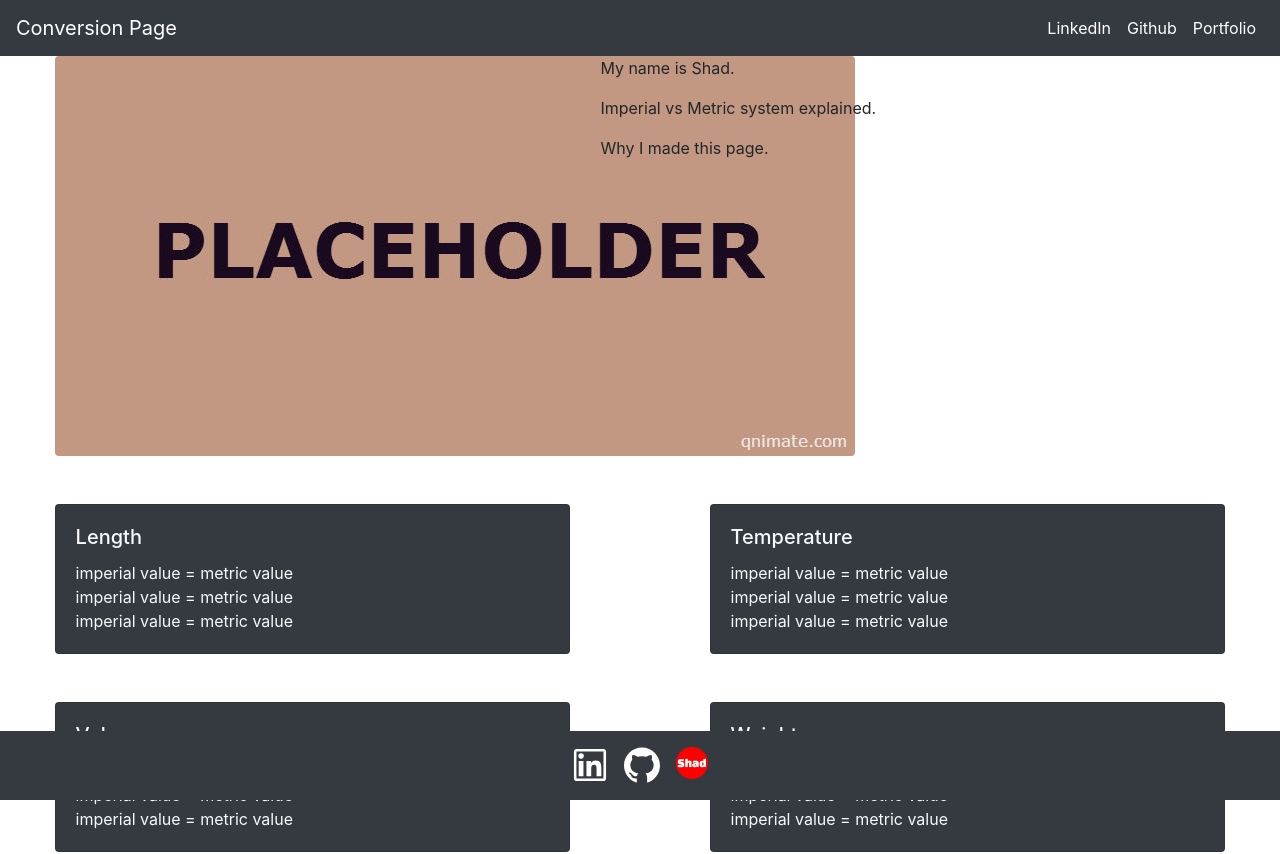
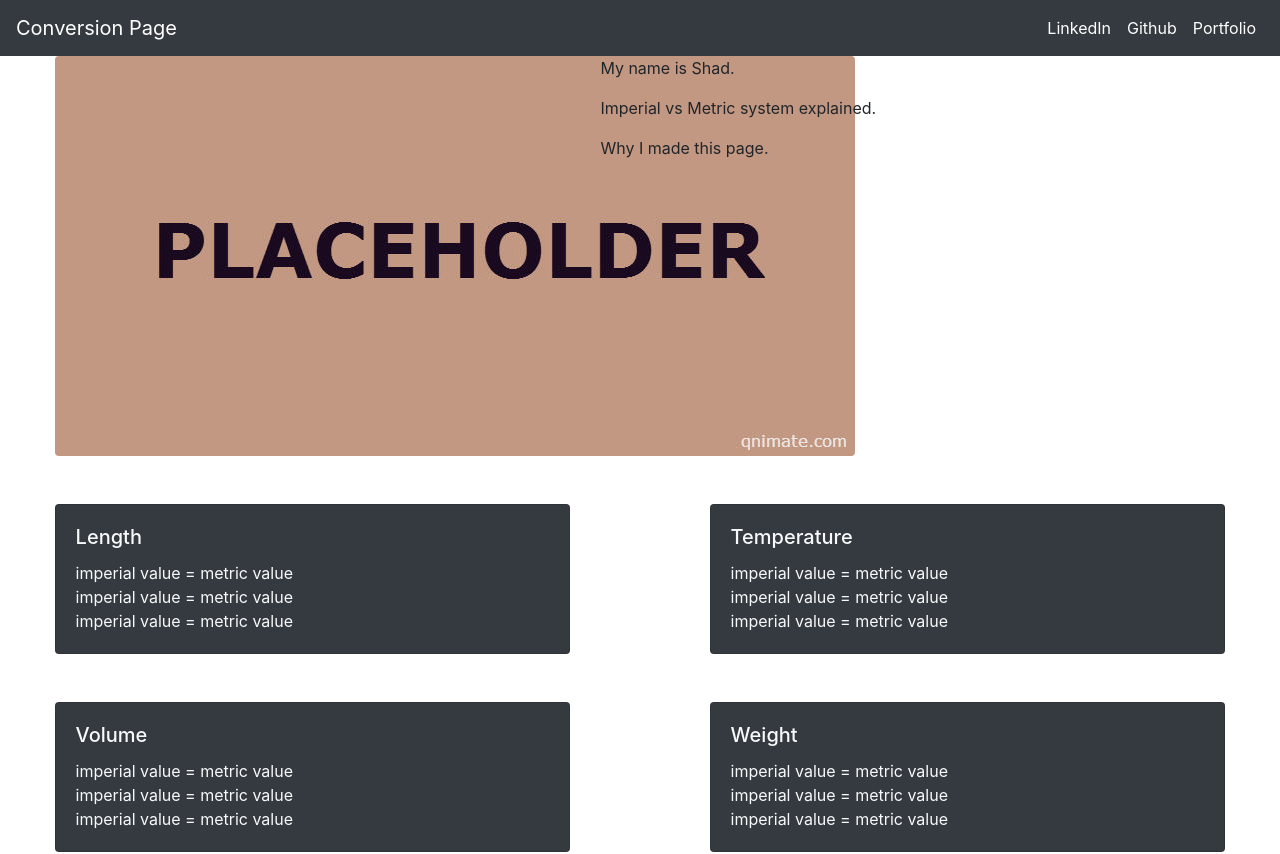
Before and after one commit to sl8305/Conversion-Page, a React (Create React App) app: page / in a window 1280 px wide. Shown: the top 854 px of the page. Built offline with nearby package versions, Linux system fonts and the light colour scheme.

Commit message:
removed fixed bottom footer. - now sits properly at the end of all content

```diff
--- a/src/components/PageFooter/PageFooter.js
+++ b/src/components/PageFooter/PageFooter.js
@@ -9,7 +9,7 @@
 
 function PageFooter() {
     return (
-        <Navbar fixed='bottom' bg="dark" expand="lg" variant="dark">
+        <Navbar bg="dark" expand="lg" variant="dark">
             <Nav className='mx-auto'>
                 <Nav.Link
                     target='_blank'
```
